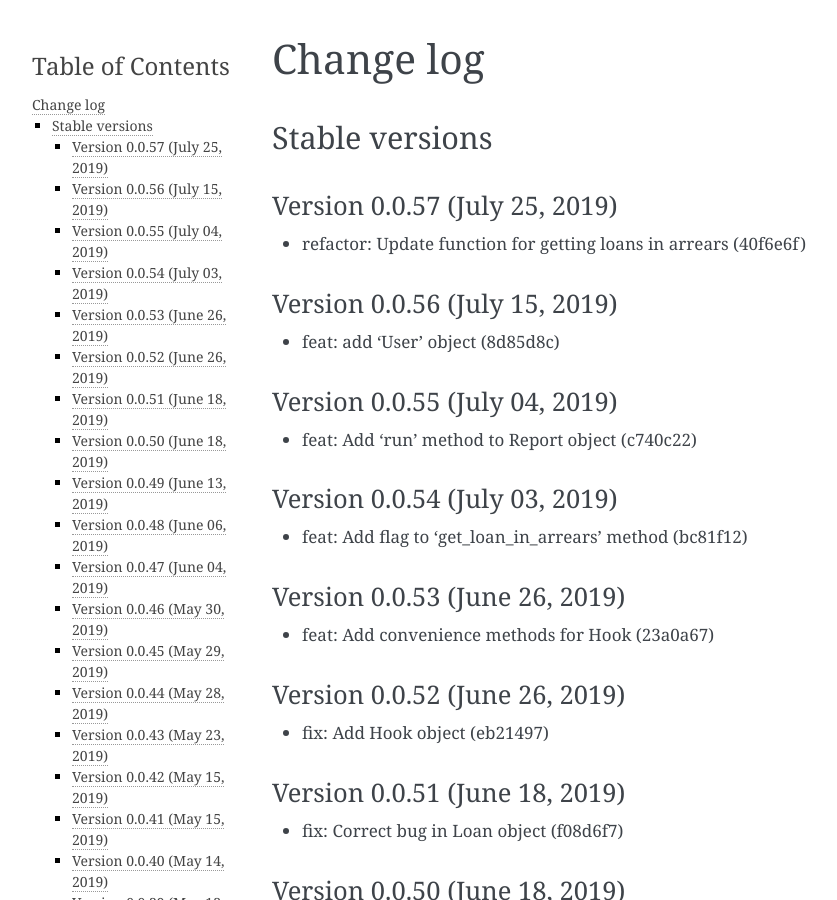
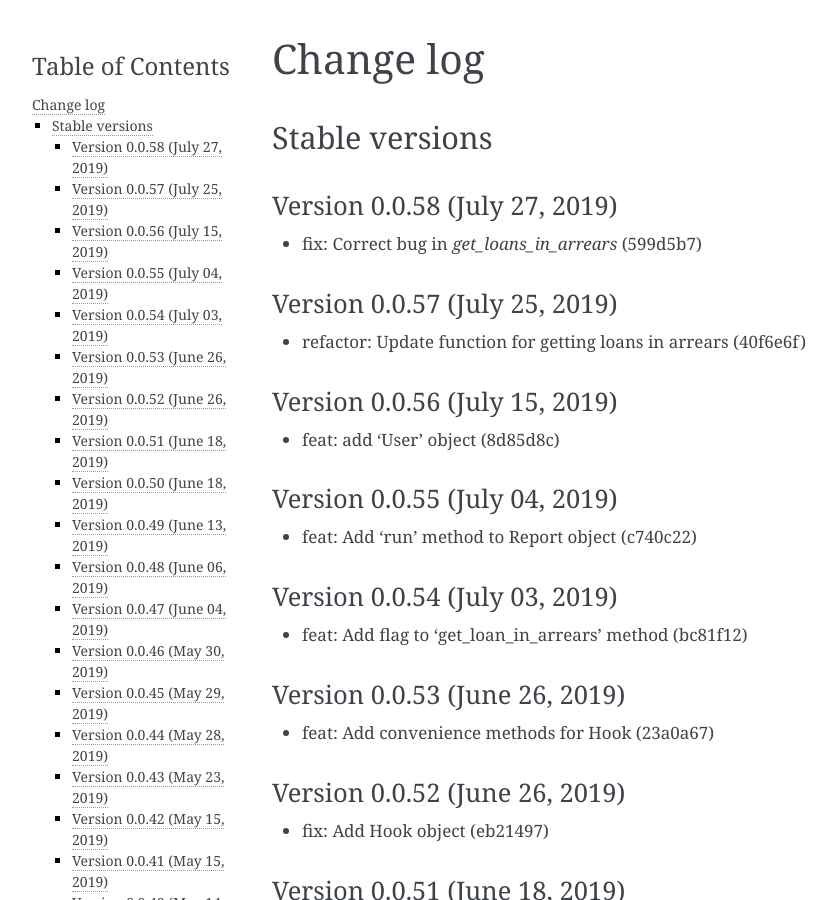
Before and after one commit to mobidevke/PyFineract, a Sphinx documentation site: the page built from docs/changes.rst, in a window 1280 px wide and 900 px high. Shown: the whole window, without its empty margins (148-985 px from the left). Built offline with Sphinx 7.4.7, drawn with Linux system fonts in a browser that asks for light colours; formulas are drawn with MathJax 3.

Commit message:
Publish version 0.0.58

```diff
--- a/docs/changes.rst
+++ b/docs/changes.rst
@@ -3,6 +3,11 @@ Change log
 
 Stable versions
 ~~~~~~~~~~~~~~~
+
+Version 0.0.58 (July 27, 2019)
+-------------------------------------
+
+* fix: Correct bug in `get_loans_in_arrears` (599d5b7)
 
 Version 0.0.57 (July 25, 2019)
 -------------------------------------
--- a/setup.py
+++ b/setup.py
@@ -2,7 +2,7 @@ import textwrap
 
 import setuptools
 
-version = "0.0.57"
+version = "0.0.58"
 
 if __name__ == '__main__':
     setuptools.setup(
```
